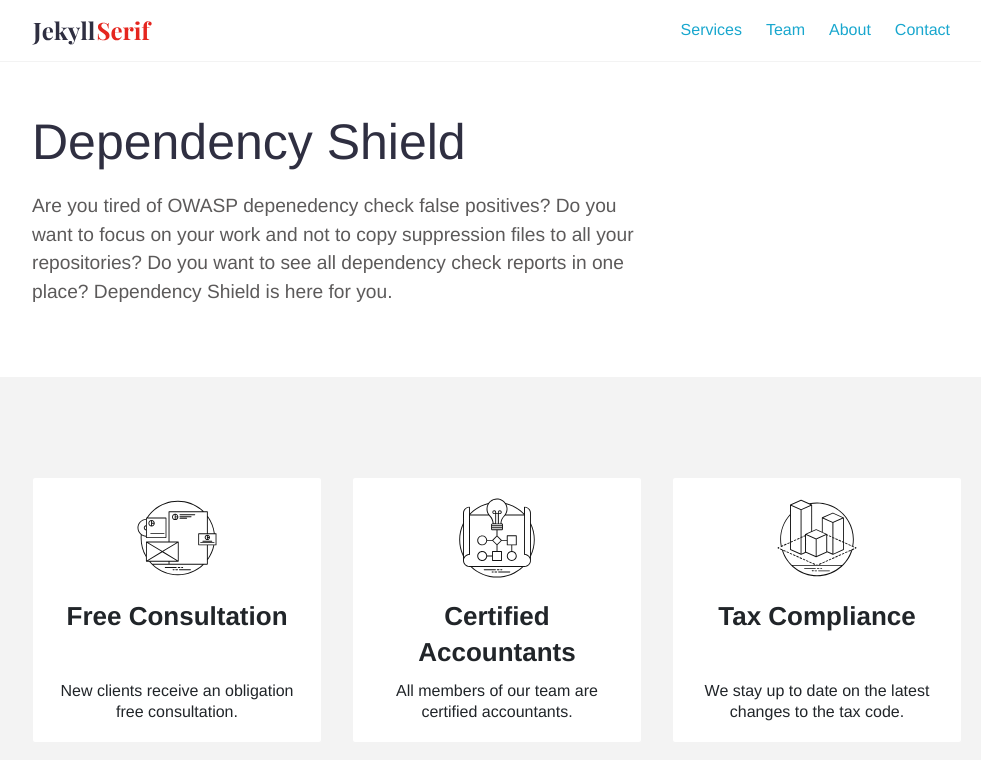
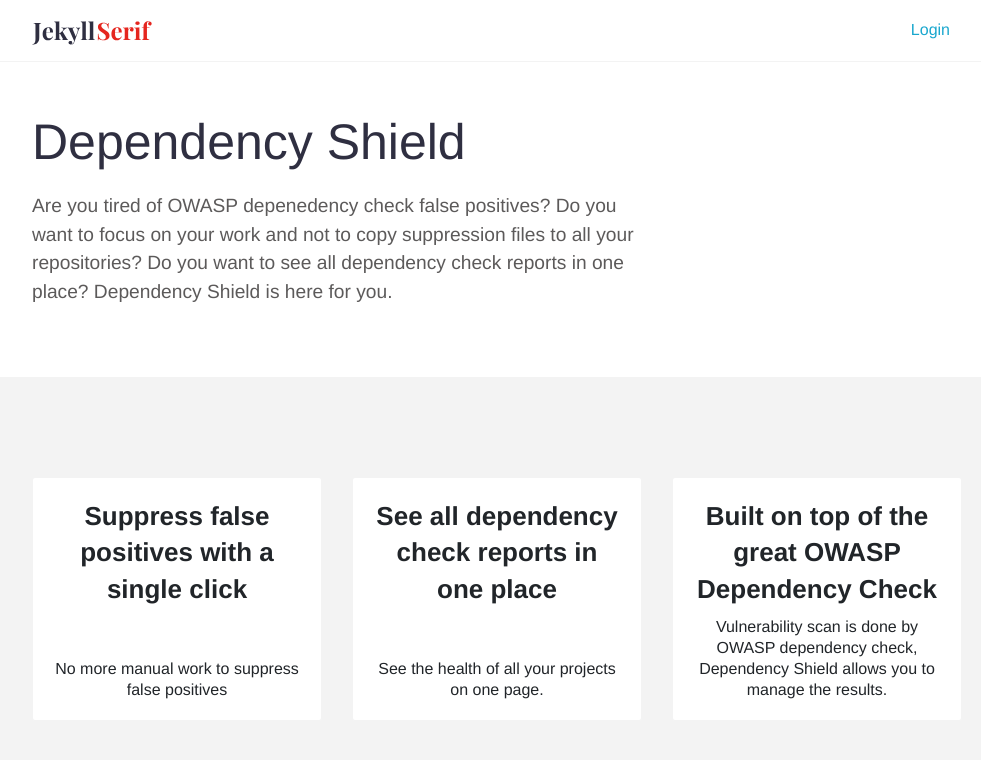
Before and after one commit to dependencyshield/dependencyshield.github.io, a Jekyll site: the page built from index.md, in a window 1280 px wide. Shown: the top 760 px of the page, without its empty margins (143-1124 px from the left). Built offline with Jekyll 4.4.1, drawn with Linux system fonts in a browser that asks for light colours.

Commit message:
Some data

```diff
--- a/_data/features.json
+++ /dev/null
@@ -1,29 +0,0 @@
-[
-  {
-    "title": "Free Consultation",
-    "description": "New clients receive an obligation free consultation.",
-    "image": {
-      "url": "images/features/noun_branding_1885335.svg",
-      "width": 80,
-      "height": 80
-    }
-  },
-  {
-    "title": "Certified Accountants",
-    "description": "All members of our team are certified accountants.",
-    "image": {
-      "url": "images/features/noun_The Process_1885341.svg",
-      "width": 80,
-      "height": 80
-    }
-  },
-  {
-    "title": "Tax Compliance",
-    "description": "We stay up to date on the latest changes to the tax code.",
-    "image": {
-      "url": "images/features/noun_3d modeling_1885342.svg",
-      "width": 80,
-      "height": 80
-    }
-  }
-]
--- /dev/null
+++ b/_data/features.yml
@@ -0,0 +1,6 @@
+- title: Suppress false positives with a single click
+  description: No more manual work to suppress false positives
+- title: See all dependency check reports in one place
+  description: See the health of all your projects on one page.
+- title: Built on top of the great OWASP Dependency Check
+  description: Vulnerability scan is done by OWASP dependency check, Dependency Shield allows you to manage the results.
--- a/_data/menus.yml
+++ b/_data/menus.yml
@@ -1,13 +1,13 @@
 main:
-  - name: "Services"
-    url: "/services/"
+  - name: "Login"
+    url: "https://app.dependencyshield.com"
     weight: 2
-  - name: "Team"
-    url: "/team/"
-    weight: 3
-  - name: "About"
-    url: "/about/"
-    weight: 4
-  - name: "Contact"
-    url: "/contact/"
-    weight: 5
+#  - name: "Team"
+#    url: "/team/"
+#    weight: 3
+#  - name: "About"
+#    url: "/about/"
+#    weight: 4
+#  - name: "Contact"
+#    url: "/contact/"
+#    weight: 5
```
Also changed, not shown: TODO.md (added, +1 -0 lines).
